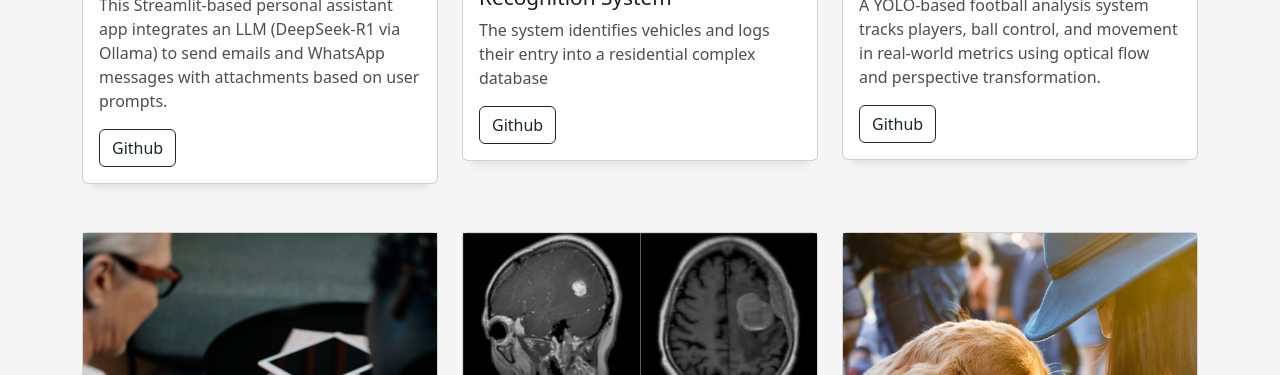
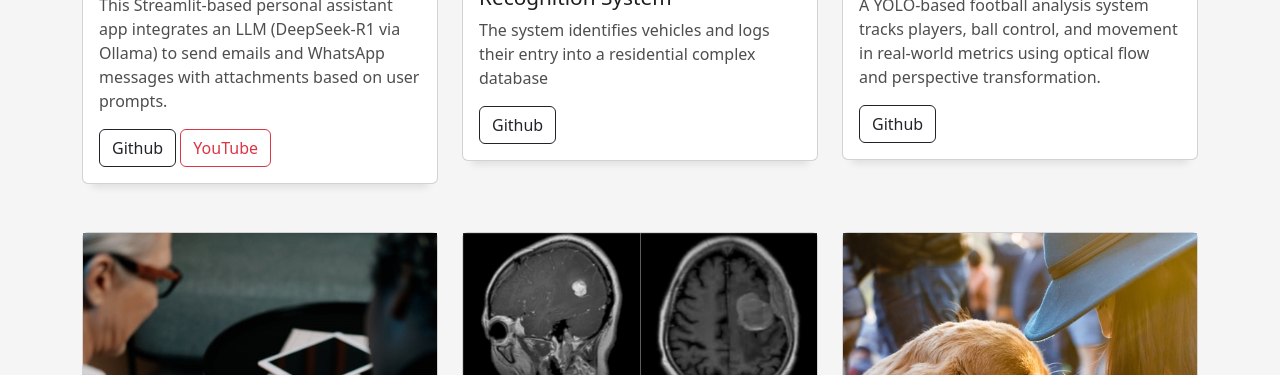
Before and after one commit to vikaschauhan734/portfolio, a plain HTML site: page index.html in a window 1280 px wide. Shown: the part 5780-6155 px from the top of the page. Drawn offline with Linux system fonts and the light colour scheme.

Commit message:
updated Personal Assitant Project Youtube Link

```diff
--- a/index.html
+++ b/index.html
@@ -507,6 +507,8 @@
                                 </p>
                                 <a href="https://github.com/vikaschauhan734/personal_assistant"
                                     class="btn btn-outline-dark" role="button" aria-disabled="false">Github</a>
+                                <a href="https://youtu.be/b_LjpVpukQA" class="btn btn-outline-danger" role="button"
+                                aria-disabled="false">YouTube</a>
                             </div>
                         </div>
                     </div>
```
